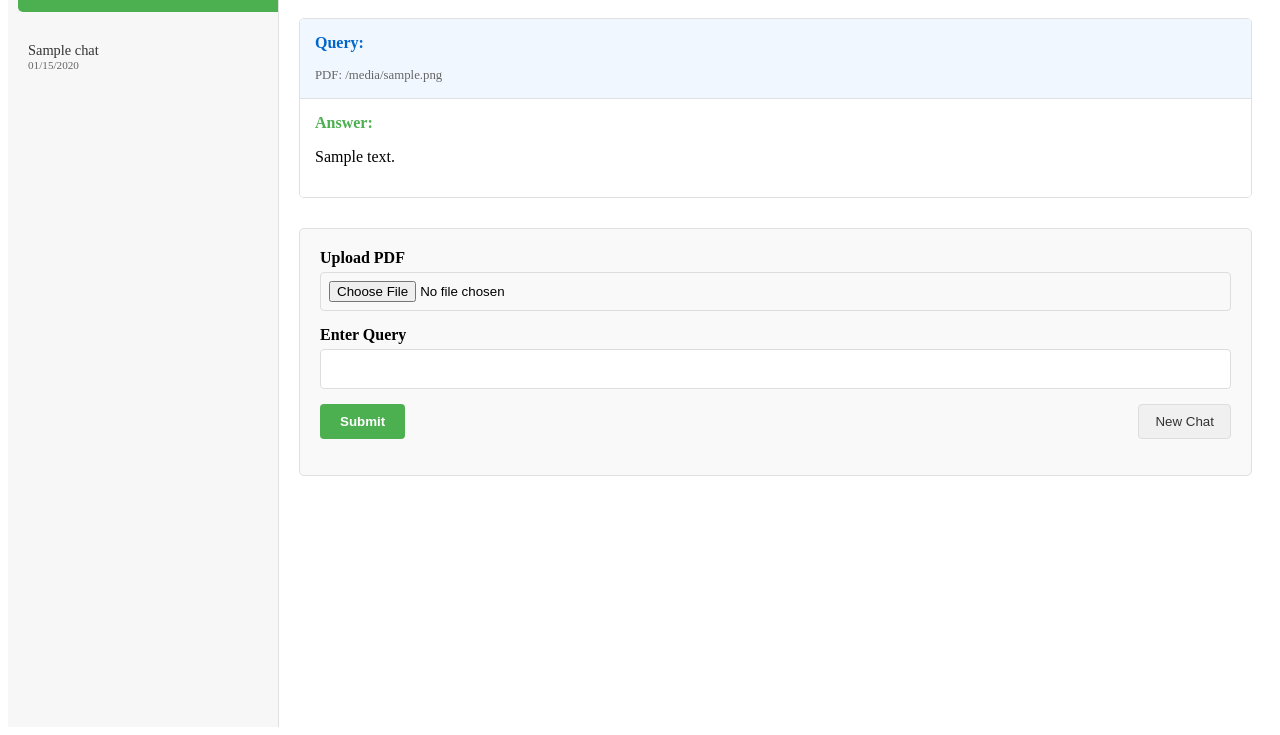
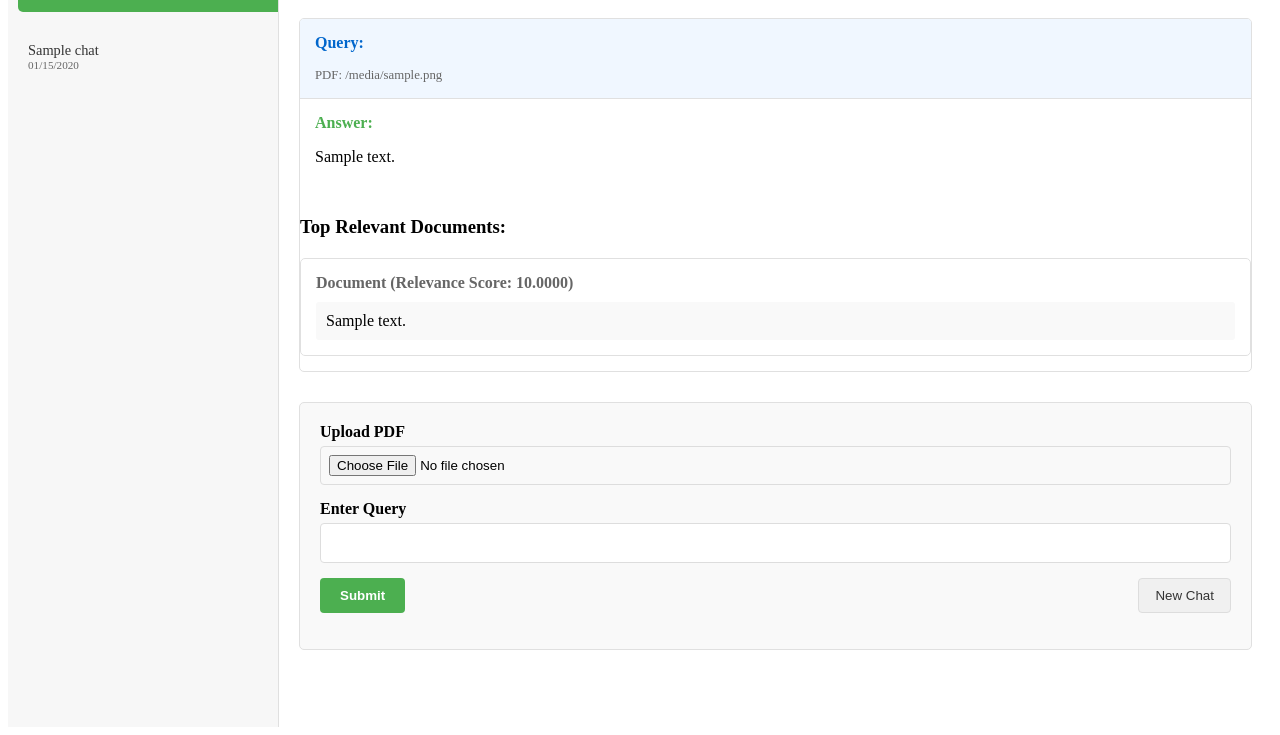
Before and after one commit to BhupeshReddy1/RAG, a Flask app: template templates/home.html in a window 1280 px wide. Shown: the part 121-856 px from the top of the page. Run offline with Flask 3, Linux system fonts and the light colour scheme; the template is opened without the code that fills it: values that come from a table or form of the project are taken from there, most other values are stand-ins (such as "Sample title", 1, 10 or a date in 2020); parts of the project's set-up code (start-up, migrations or seed data) failed here and were passed over.

Commit message:
Update home.html

```diff
--- a/templates/home.html
+++ b/templates/home.html
@@ -20,14 +20,11 @@
     <div class="main-content">
         <div class="header">
             <h1>Welcome, {{ session['username'] }}!</h1>
-
-            <!-- Logout Button -->
             <form action="{{ url_for('logout') }}" method="POST" style="display: inline;">
                 <button type="submit" class="logout-btn">Logout</button>
             </form>
         </div>
 
-        <!-- Display chat messages if viewing history (not submitting a new query) -->
         {% if current_chat_messages and not show_fresh_result %}
             <div class="chat-history">
                 {% for message in current_chat_messages %}
@@ -41,6 +38,26 @@
                             <strong>Answer:</strong>
                             <p>{{ message.answer }}</p>
                         </div>
+                        {% if message.top_documents %}
+                            <h3>Top Relevant Documents:</h3>
+                            <div class="documents-container">
+                                {% for doc in message.top_documents %}
+                                    <div class="document-box">
+                                        <h4>Document (Relevance Score: {{ '%.4f'|format(doc.score|float) }})</h4>
+                                        <div class="document-content">{{ doc.text|safe }}</div>
+                                    </div>
+                                {% endfor %}
+                            </div>
+                        {% elif message.image_paths %}
+                            <h3>Relevant Image:</h3>
+                            <div class="image-container">
+                                {% for img_path in message.image_paths[:1] %}
+                                    <div class="image-box">
+                                        <h4>Image</h4>
+                                    </div>
+                                {% endfor %}
+                            </div>
+                        {% endif %}
                     </div>
                 {% endfor %}
             </div>
@@ -70,7 +87,6 @@
             </form>
         </div>
 
-        <!-- Show fresh results when a new query is submitted -->
         {% if result and show_fresh_result %}
             <div class="result-container">
                 <div class="message-container">
@@ -90,7 +106,7 @@
                     <div class="image-container">
                         {% for url, score in image_urls[:1] %}
                             <div class="image-box">
-                                <h4>Image (Relevance Score: {{ "%.4f"|format(score) }})</h4>
+                                <h4>Image (Relevance Score: {{ '%.4f'|format(score|float) }})</h4>
                                 <img src="{{ url }}" alt="Relevant image" style="max-width: 100%; height: auto;">
                             </div>
                         {% endfor %}
@@ -98,12 +114,10 @@
                 {% elif documents %}
                     <h3>Top Relevant Documents:</h3>
                     <div class="documents-container">
-                        {% for doc_text, score in documents %}
+                        {% for item in documents %}
                             <div class="document-box">
-                                <h4>Document (Relevance Score: {{ "%.4f"|format(score) }})</h4>
-                                <div class="document-content">
-                                    {{ doc_text|safe }}
-                                </div>
+                                <h4>Document (Relevance Score: {{ '%.4f'|format(item[1]|float) }})</h4>
+                                <div class="document-content">{{ item[0]|safe }}</div>
                             </div>
                         {% endfor %}
                     </div>
```
